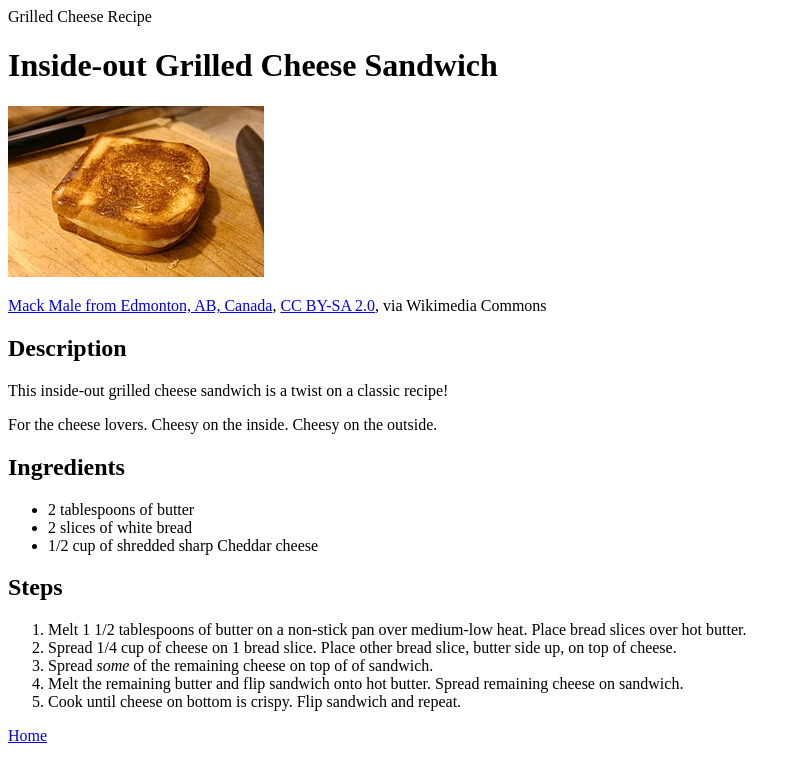
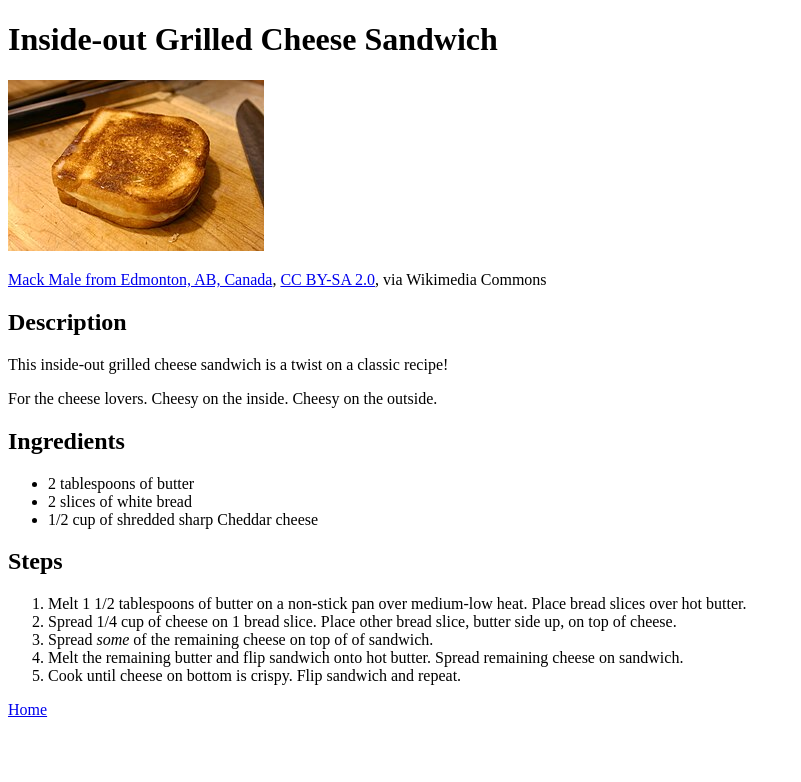
Before and after one commit to mmunguia97/odin-recipes, a plain HTML site: page recipes/cheese.html in a window 1280 px wide. Shown: the whole page, without its empty margins (0-801 px from the left). Drawn offline with Linux system fonts and the light colour scheme.

Commit message:
fix: change <time> element to <title>
The page title for the grilled cheese recipe was not showing as expected
since it incorrectly used <time> instead of <title>.

```diff
--- a/recipes/cheese.html
+++ b/recipes/cheese.html
@@ -2,7 +2,7 @@
 <html lang="en">
     <head>
         <meta charset="UTF-8">
-        <time>Grilled Cheese Recipe</time>
+        <title>Grilled Cheese Recipe</title>
     </head>
     <body>
         <h1>Inside-out Grilled Cheese Sandwich</h1>
```
